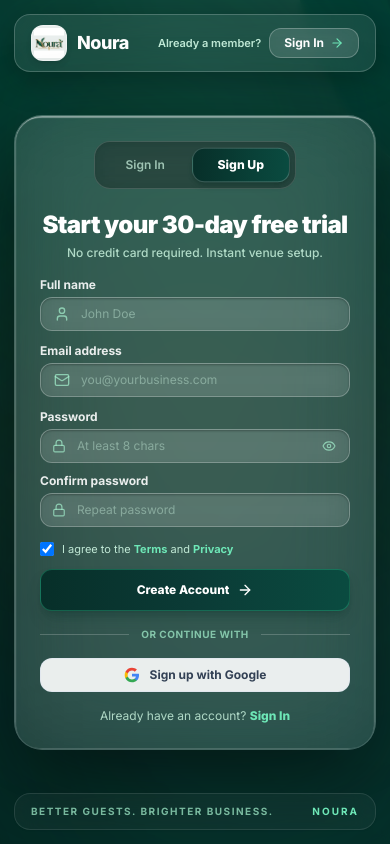
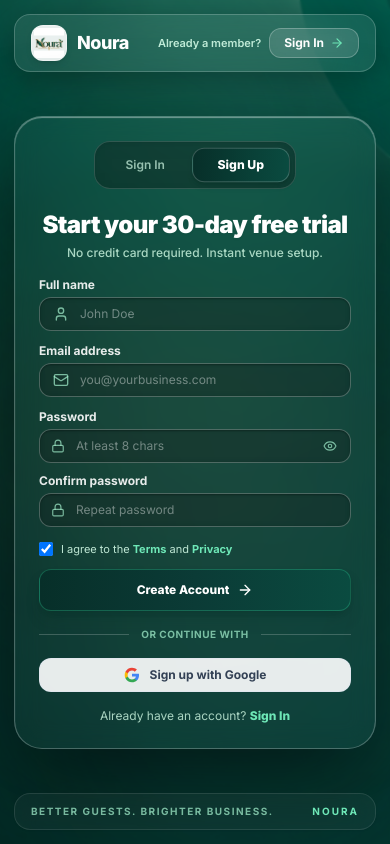
Before and after one commit to HariharanM-AI/Restaurent_Product, a Next.js app: page /signup in a window 390 px wide. Built offline with nearby package versions, Linux system fonts and the light colour scheme.

Commit message:
style(auth): increase glass transparency on mobile credentials card while preserving button styling

```diff
--- a/src/components/auth/auth-slider.tsx
+++ b/src/components/auth/auth-slider.tsx
@@ -409,7 +409,7 @@
   // Render Sign In Form with Glassmorphism
   const renderSignInForm = () => {
     return (
-      <div className="bg-white/[0.06] lg:bg-white/[0.90] backdrop-blur-2xl p-6 sm:p-8 lg:p-11 flex flex-col justify-center h-full overflow-y-auto rounded-3xl lg:rounded-none border border-white/15 lg:border-none shadow-[inset_0_1px_1px_rgba(255,255,255,0.35)] lg:shadow-none">
+      <div className="bg-transparent lg:bg-white/[0.90] p-6 sm:p-8 lg:p-11 flex flex-col justify-center h-full overflow-y-auto lg:backdrop-blur-2xl">
         {/* Segmented Switcher [Sign In | Sign Up] with Glassmorphism */}
         <div className="flex justify-center mb-6">
           <div className="inline-flex p-1.5 rounded-2xl bg-black/30 lg:bg-slate-900/[0.05] backdrop-blur-md border border-white/15 lg:border-slate-900/[0.08] shadow-inner gap-1">
@@ -431,7 +431,7 @@
         </div>
 
         <div className="text-center mb-6">
-          <h2 className="text-2xl sm:text-3xl font-black text-white lg:text-slate-900 tracking-tight drop-shadow-xs">
+          <h2 className="text-2xl sm:text-3xl font-black text-white lg:text-slate-900 tracking-tight drop-shadow-sm">
             Welcome back
           </h2>
           <p className="text-xs text-emerald-100/80 lg:text-slate-500 mt-1.5 font-medium">
@@ -458,7 +458,7 @@
                 value={loginEmail}
                 onChange={(e) => setLoginEmail(e.target.value)}
                 placeholder="you@yourbusiness.com"
-                className="w-full pl-10 pr-4 py-2.5 text-xs rounded-xl bg-white/[0.12] lg:bg-white/80 backdrop-blur-md border border-white/25 lg:border-slate-200/90 hover:border-emerald-400/60 lg:hover:border-emerald-500/40 focus:outline-none focus:ring-4 focus:ring-emerald-400/20 lg:focus:ring-emerald-500/15 focus:border-emerald-400 lg:focus:border-emerald-600 focus:bg-white/[0.20] lg:focus:bg-white text-white lg:text-slate-900 placeholder:text-emerald-100/40 lg:placeholder:text-slate-400 transition-all duration-200 shadow-[inset_0_1px_2px_rgba(0,0,0,0.25)] lg:shadow-2xs"
+                className="w-full pl-10 pr-4 py-2.5 text-xs rounded-xl bg-black/25 lg:bg-white/80 hover:bg-black/35 focus:bg-black/40 border border-white/25 lg:border-slate-200/90 focus:border-emerald-400 lg:focus:border-emerald-600 focus:outline-none focus:ring-4 focus:ring-emerald-400/20 lg:focus:ring-emerald-500/15 text-white lg:text-slate-900 placeholder:text-white/40 lg:placeholder:text-slate-400 transition-all duration-200 shadow-[inset_0_1px_2px_rgba(0,0,0,0.3)] lg:shadow-2xs backdrop-blur-sm lg:backdrop-blur-none"
               />
               <Mail className="w-4 h-4 text-emerald-200/70 lg:text-slate-400 absolute left-3.5 top-1/2 -translate-y-1/2" />
             </div>
@@ -475,7 +475,7 @@
                 value={loginPassword}
                 onChange={(e) => setLoginPassword(e.target.value)}
                 placeholder="Enter your password"
-                className="w-full pl-10 pr-10 py-2.5 text-xs rounded-xl bg-white/[0.12] lg:bg-white/80 backdrop-blur-md border border-white/25 lg:border-slate-200/90 hover:border-emerald-400/60 lg:hover:border-emerald-500/40 focus:outline-none focus:ring-4 focus:ring-emerald-400/20 lg:focus:ring-emerald-500/15 focus:border-emerald-400 lg:focus:border-emerald-600 focus:bg-white/[0.20] lg:focus:bg-white text-white lg:text-slate-900 placeholder:text-emerald-100/40 lg:placeholder:text-slate-400 transition-all duration-200 shadow-[inset_0_1px_2px_rgba(0,0,0,0.25)] lg:shadow-2xs"
+                className="w-full pl-10 pr-10 py-2.5 text-xs rounded-xl bg-black/25 lg:bg-white/80 hover:bg-black/35 focus:bg-black/40 border border-white/25 lg:border-slate-200/90 focus:border-emerald-400 lg:focus:border-emerald-600 focus:outline-none focus:ring-4 focus:ring-emerald-400/20 lg:focus:ring-emerald-500/15 text-white lg:text-slate-900 placeholder:text-white/40 lg:placeholder:text-slate-400 transition-all duration-200 shadow-[inset_0_1px_2px_rgba(0,0,0,0.3)] lg:shadow-2xs backdrop-blur-sm lg:backdrop-blur-none"
               />
               <Lock className="w-4 h-4 text-emerald-200/70 lg:text-slate-400 absolute left-3.5 top-1/2 -translate-y-1/2" />
               <button
@@ -576,7 +576,7 @@
   // Render Sign Up Form with Glassmorphism
   const renderSignUpForm = () => {
     return (
-      <div className="bg-white/[0.06] lg:bg-white/[0.90] backdrop-blur-2xl p-6 sm:p-8 lg:p-11 flex flex-col justify-center h-full overflow-y-auto rounded-3xl lg:rounded-none border border-white/15 lg:border-none shadow-[inset_0_1px_1px_rgba(255,255,255,0.35)] lg:shadow-none">
+      <div className="bg-transparent lg:bg-white/[0.90] p-6 sm:p-8 lg:p-11 flex flex-col justify-center h-full overflow-y-auto lg:backdrop-blur-2xl">
         {/* Segmented Switcher [Sign In | Sign Up] with Glassmorphism */}
         <div className="flex justify-center mb-5">
           <div className="inline-flex p-1.5 rounded-2xl bg-black/30 lg:bg-slate-900/[0.05] backdrop-blur-md border border-white/15 lg:border-slate-900/[0.08] shadow-inner gap-1">
@@ -598,7 +598,7 @@
         </div>
 
         <div className="text-center mb-4">
-          <h2 className="text-2xl sm:text-3xl font-black text-white lg:text-slate-900 tracking-tight drop-shadow-xs">
+          <h2 className="text-2xl sm:text-3xl font-black text-white lg:text-slate-900 tracking-tight drop-shadow-sm">
             Start your 30-day free trial
           </h2>
           <p className="text-xs text-emerald-100/80 lg:text-slate-500 mt-1 font-medium">
@@ -625,7 +625,7 @@
                 value={signupName}
                 onChange={(e) => setSignupName(e.target.value)}
                 placeholder="John Doe"
-                className="w-full pl-10 pr-4 py-2 text-xs rounded-xl bg-white/[0.12] lg:bg-white/80 backdrop-blur-md border border-white/25 lg:border-slate-200/90 hover:border-emerald-400/60 lg:hover:border-emerald-500/40 focus:outline-none focus:ring-4 focus:ring-emerald-400/20 lg:focus:ring-emerald-500/15 focus:border-emerald-400 lg:focus:border-emerald-600 focus:bg-white/[0.20] lg:focus:bg-white text-white lg:text-slate-900 placeholder:text-emerald-100/40 lg:placeholder:text-slate-400 transition-all duration-200 shadow-[inset_0_1px_2px_rgba(0,0,0,0.25)] lg:shadow-2xs"
+                className="w-full pl-10 pr-4 py-2 text-xs rounded-xl bg-black/25 lg:bg-white/80 hover:bg-black/35 focus:bg-black/40 border border-white/25 lg:border-slate-200/90 focus:border-emerald-400 lg:focus:border-emerald-600 focus:outline-none focus:ring-4 focus:ring-emerald-400/20 lg:focus:ring-emerald-500/15 text-white lg:text-slate-900 placeholder:text-white/40 lg:placeholder:text-slate-400 transition-all duration-200 shadow-[inset_0_1px_2px_rgba(0,0,0,0.3)] lg:shadow-2xs backdrop-blur-sm lg:backdrop-blur-none"
               />
               <User className="w-4 h-4 text-emerald-200/70 lg:text-slate-400 absolute left-3.5 top-1/2 -translate-y-1/2" />
             </div>
@@ -642,7 +642,7 @@
                 value={signupEmail}
                 onChange={(e) => setSignupEmail(e.target.value)}
                 placeholder="you@yourbusiness.com"
-                className="w-full pl-10 pr-4 py-2 text-xs rounded-xl bg-white/[0.12] lg:bg-white/80 backdrop-blur-md border border-white/25 lg:border-slate-200/90 hover:border-emerald-400/60 lg:hover:border-emerald-500/40 focus:outline-none focus:ring-4 focus:ring-emerald-400/20 lg:focus:ring-emerald-500/15 focus:border-emerald-400 lg:focus:border-emerald-600 focus:bg-white/[0.20] lg:focus:bg-white text-white lg:text-slate-900 placeholder:text-emerald-100/40 lg:placeholder:text-slate-400 transition-all duration-200 shadow-[inset_0_1px_2px_rgba(0,0,0,0.25)] lg:shadow-2xs"
+                className="w-full pl-10 pr-4 py-2 text-xs rounded-xl bg-black/25 lg:bg-white/80 hover:bg-black/35 focus:bg-black/40 border border-white/25 lg:border-slate-200/90 focus:border-emerald-400 lg:focus:border-emerald-600 focus:outline-none focus:ring-4 focus:ring-emerald-400/20 lg:focus:ring-emerald-500/15 text-white lg:text-slate-900 placeholder:text-white/40 lg:placeholder:text-slate-400 transition-all duration-200 shadow-[inset_0_1px_2px_rgba(0,0,0,0.3)] lg:shadow-2xs backdrop-blur-sm lg:backdrop-blur-none"
               />
               <Mail className="w-4 h-4 text-emerald-200/70 lg:text-slate-400 absolute left-3.5 top-1/2 -translate-y-1/2" />
             </div>
@@ -660,7 +660,7 @@
                   value={signupPassword}
                   onChange={(e) => setSignupPassword(e.target.value)}
                   placeholder="At least 8 chars"
-                  className="w-full pl-9 pr-9 py-2 text-xs rounded-xl bg-white/[0.12] lg:bg-white/80 backdrop-blur-md border border-white/25 lg:border-slate-200/90 hover:border-emerald-400/60 lg:hover:border-emerald-500/40 focus:outline-none focus:ring-4 focus:ring-emerald-400/20 lg:focus:ring-emerald-500/15 focus:border-emerald-400 lg:focus:border-emerald-600 focus:bg-white/[0.20] lg:focus:bg-white text-white lg:text-slate-900 placeholder:text-emerald-100/40 lg:placeholder:text-slate-400 transition-all duration-200 shadow-[inset_0_1px_2px_rgba(0,0,0,0.25)] lg:shadow-2xs"
+                  className="w-full pl-9 pr-9 py-2 text-xs rounded-xl bg-black/25 lg:bg-white/80 hover:bg-black/35 focus:bg-black/40 border border-white/25 lg:border-slate-200/90 focus:border-emerald-400 lg:focus:border-emerald-600 focus:outline-none focus:ring-4 focus:ring-emerald-400/20 lg:focus:ring-emerald-500/15 text-white lg:text-slate-900 placeholder:text-white/40 lg:placeholder:text-slate-400 transition-all duration-200 shadow-[inset_0_1px_2px_rgba(0,0,0,0.3)] lg:shadow-2xs backdrop-blur-sm lg:backdrop-blur-none"
                 />
                 <Lock className="w-3.5 h-3.5 text-emerald-200/70 lg:text-slate-400 absolute left-3 top-1/2 -translate-y-1/2" />
                 <button
@@ -685,7 +685,7 @@
                   value={signupConfirmPassword}
                   onChange={(e) => setSignupConfirmPassword(e.target.value)}
                   placeholder="Repeat password"
-                  className="w-full pl-9 pr-4 py-2 text-xs rounded-xl bg-white/[0.12] lg:bg-white/80 backdrop-blur-md border border-white/25 lg:border-slate-200/90 hover:border-emerald-400/60 lg:hover:border-emerald-500/40 focus:outline-none focus:ring-4 focus:ring-emerald-400/20 lg:focus:ring-emerald-500/15 focus:border-emerald-400 lg:focus:border-emerald-600 focus:bg-white/[0.20] lg:focus:bg-white text-white lg:text-slate-900 placeholder:text-emerald-100/40 lg:placeholder:text-slate-400 transition-all duration-200 shadow-[inset_0_1px_2px_rgba(0,0,0,0.25)] lg:shadow-2xs"
+                  className="w-full pl-9 pr-4 py-2 text-xs rounded-xl bg-black/25 lg:bg-white/80 hover:bg-black/35 focus:bg-black/40 border border-white/25 lg:border-slate-200/90 focus:border-emerald-400 lg:focus:border-emerald-600 focus:outline-none focus:ring-4 focus:ring-emerald-400/20 lg:focus:ring-emerald-500/15 text-white lg:text-slate-900 placeholder:text-white/40 lg:placeholder:text-slate-400 transition-all duration-200 shadow-[inset_0_1px_2px_rgba(0,0,0,0.3)] lg:shadow-2xs backdrop-blur-sm lg:backdrop-blur-none"
                 />
                 <Lock className="w-3.5 h-3.5 text-emerald-200/70 lg:text-slate-400 absolute left-3 top-1/2 -translate-y-1/2" />
               </div>
@@ -848,7 +848,7 @@
           priority
           sizes="100vw"
         />
-        <div className="absolute inset-0 bg-[#04201c]/80 backdrop-blur-[4px]" />
+        <div className="absolute inset-0 bg-[#04201c]/55 backdrop-blur-[1px]" />
       </div>
 
       {/* Floating ambient colored glowing orbs for authentic Glassmorphism depth */}
@@ -888,7 +888,7 @@
       <main className="w-full max-w-5xl mx-auto my-3 sm:my-5 z-10">
         <div
           ref={cardRef}
-          className="relative overflow-hidden rounded-[28px] sm:rounded-[32px] backdrop-blur-2xl bg-white/[0.06] lg:bg-white/[0.12] shadow-[0_30px_90px_rgba(0,0,0,0.55),inset_0_1px_1px_rgba(255,255,255,0.4)] border border-white/20 min-h-[580px] lg:min-h-[660px]"
+          className="relative overflow-hidden rounded-[28px] sm:rounded-[32px] backdrop-blur-md lg:backdrop-blur-2xl bg-white/[0.03] lg:bg-white/[0.12] shadow-[0_30px_90px_rgba(0,0,0,0.55),inset_0_1px_1px_rgba(255,255,255,0.4)] border border-white/25 min-h-[580px] lg:min-h-[660px]"
         >
           {/* Base Face (Current Active Form / Info) */}
           <div className="relative w-full h-full z-[1]">
```
